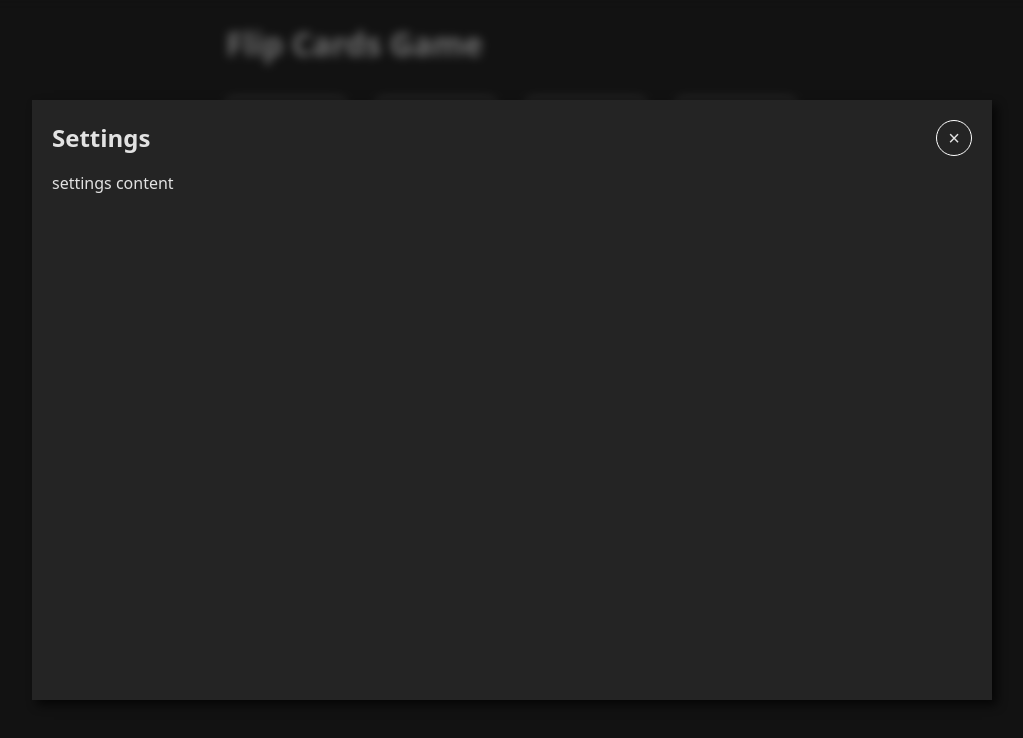
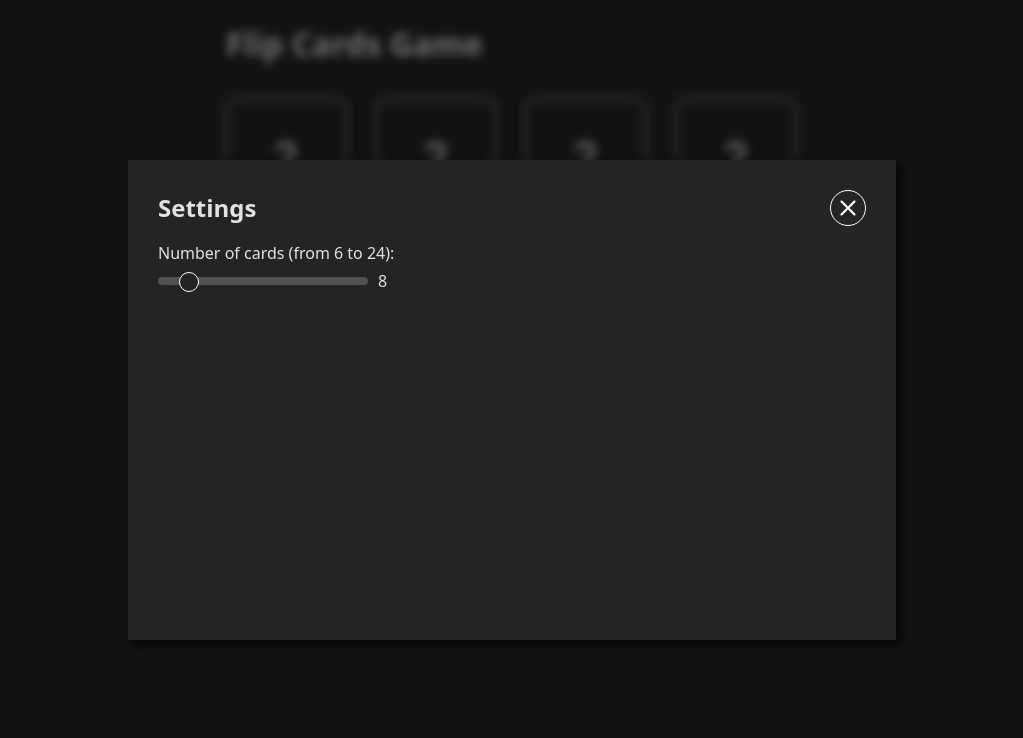
Before and after one commit to KaterinaShepeleva/flip-cards-game, a React (Vite) app: page / in a window 1280 px wide. Both pictures are taken after a click on the button "Settings". Shown: the top 738 px of the page, without its empty margins (128-1151 px from the left). Built offline with nearby package versions, Linux system fonts and the light colour scheme; a web font is replaced by a local one.

Commit message:
Added setting with a number of cards rendered on field

```diff
--- a/src/App.jsx
+++ b/src/App.jsx
@@ -19,6 +19,8 @@ function App() {
 
     const isModalOpen = useStore((state) => state.isModalOpen);
     const setModalOpen = useStore((state) => state.setModalOpen);
+    const currentCardsCount = useStore((state) => state.currentCardsCount);
+    const setCurrentCardsCount = useStore((state) => state.setCurrentCardsCount);
 
     const openCard = (currentCardPos) => {
         const cardsUpdated = [...cards];
@@ -115,6 +117,15 @@ function App() {
         setModalOpen(false);
     }
 
+    const applySettings = (newCardsCount) => {
+        if (currentCardsCount === newCardsCount) {
+            return;
+        }
+
+        setCurrentCardsCount(newCardsCount);
+        regenerateAllCards();
+    }
+
     return (
         <div className="game-container">
             <h1>Flip Cards Game</h1>
@@ -130,6 +141,7 @@ function App() {
             <SettingsModal
                 isOpen={isModalOpen}
                 closeModal={closeSettings}
+                onAfterClose={applySettings}
             />
         </div>
     );
--- a/src/components/GameField/GameField.jsx
+++ b/src/components/GameField/GameField.jsx
@@ -1,6 +1,7 @@
 import { useStore } from '/src/store.js';
+
+import './GameField.css';
 import Card from '/src/components/Card/Card.jsx';
-import './GameField.css';
 
 function GameField(props) {
     const { openCard } = props;
--- a/src/components/SettingsModal/SettingsModal.css
+++ b/src/components/SettingsModal/SettingsModal.css
@@ -13,11 +13,11 @@
     top: 50%;
     left: 50%;
     transform: translate(-50%, -50%);
-    width: 75vw;
-    height: 75vh;
+    width: 60vw;
+    height: 60vh;
     background-color: var(--bg-color);
     box-shadow: 5px 5px 10px 0 rgba(0, 0, 0, 0.7);
-    padding: 20px;
+    padding: 30px;
 }
 
 .settings-modal-header {
@@ -39,4 +39,31 @@
     width: 36px;
     height: 36px;
     padding: 0;
+    display: flex;
+    justify-content: center;
+    align-items: center;
 }
+
+.settings-modal-header .close .icon {
+    width: 75%;
+    height: 75%;
+}
+
+.set-cards-range {
+    margin: 10px 0 15px;
+}
+
+.set-cards-range .range-wrap {
+    display: flex;
+    align-items: center;
+    padding: 8px 0 5px;
+}
+
+.set-cards-range .range-value {
+    margin-left: 10px;
+    line-height: 1;
+}
+
+.set-cards-range input {
+    width: 210px;
+}
--- a/src/components/SettingsModal/SettingsModal.jsx
+++ b/src/components/SettingsModal/SettingsModal.jsx
@@ -1,16 +1,33 @@
+import { useState } from 'react';
 import Modal from 'react-modal';
 
-import './SettingsModal.css'
+import './SettingsModal.css';
+import { CARDS_COUNT_MAX, CARDS_COUNT_MIN } from '/src/constants.js';
+import { useStore } from '/src/store.js';
+import closeIcon from '/src/assets/close-icon.svg';
 
 Modal.setAppElement('#root');
 
 function SettingsModal(props) {
-    const { isOpen, closeModal } = props;
+    const { isOpen, closeModal, onAfterClose } = props;
+    const [cardsCount, setCardsCount] = useState(useStore((state) => state.currentCardsCount));
+
+    const setRangeCount = (event) => {
+        if (event.target.value === cardsCount) {
+            return;
+        }
+
+        setCardsCount(event.target.value);
+    };
+
+    // TODO: add ModalHeader component
+    // TODO: add timeout setting as radio buttons or range (preferably), or texfield for number
 
     return (
         <Modal
             isOpen={isOpen}
             onRequestClose={closeModal}
+            onAfterClose={() => onAfterClose(cardsCount)}
             shouldCloseOnOverlayClick={false}
             overlayClassName="settings-modal-overlay"
             className="settings-modal"
@@ -23,13 +40,39 @@ function SettingsModal(props) {
                     className="btn close"
                     onClick={closeModal}
                 >
-                    ×
+                    <img
+                        className="icon"
+                        src={closeIcon}
+                        alt="Close Modal"
+                        draggable="false"
+                    />
                 </button>
             </div>
 
-            <p>settings content</p>
+            <div className="settings-modal-body">
+                <div className="set-cards-range">
+                    <label>
+                        <span className="range-label">
+                            Number of cards ({`from ${CARDS_COUNT_MIN} to ${CARDS_COUNT_MAX}`}):
+                        </span>
+                        <div className="range-wrap">
+                            <input
+                                type="range"
+                                min={CARDS_COUNT_MIN}
+                                max={CARDS_COUNT_MAX}
+                                value={cardsCount}
+                                step="2"
+                                onChange={setRangeCount}
+                            />
+                            <span className="range-value">
+                                {cardsCount}
+                            </span>
+                        </div>
+                    </label>
+                </div>
+            </div>
         </Modal>
-    )
+    );
 }
 
 export default SettingsModal;
--- a/src/constants.js
+++ b/src/constants.js
@@ -1,5 +1,6 @@
 export const CARDS_COUNT_MIN = 6;
 export const CARDS_COUNT_MAX = 24;
+export const CARDS_COUNT_DEFAULT = 8;
 
 export const CARD_UNKNOWN = '❔';
 export const CARD_FLIP_TIMEOUT = 1000;
--- a/src/index.css
+++ b/src/index.css
@@ -21,6 +21,7 @@
 html,
 body {
   min-height: 100vh;
+  font-size: 16px;
 }
 
 body {
@@ -45,9 +46,63 @@ h2 {
   user-select: none;
   font-size: 14px;
   transition: background-color 0.2s;
+  position: relative;
 }
 
 .btn:hover,
 .btn:active {
   background: rgba(255, 255, 255, 0.2);
 }
+
+input[type=range] {
+  -webkit-appearance: none;
+  appearance: none;
+  background: transparent;
+  cursor: pointer;
+}
+
+input[type=range]::-webkit-slider-runnable-track {
+  background: rgba(255, 255, 255, 0.2);
+  height: 8px;
+  border-radius: 4px;
+}
+
+input[type=range]::-moz-range-track {
+  background: rgba(255, 255, 255, 0.2);
+  height: 8px;
+  border-radius: 4px;
+}
+
+input[type=range]::-webkit-slider-thumb {
+  -webkit-appearance: none;
+  appearance: none;
+  margin-top: -5px;
+  background-color: var(--bg-color);
+  height: 20px;
+  width: 20px;
+  border: 1px solid #fff;
+  border-radius: 50%;
+  transition: background-color 0.2s;
+}
+
+input[type=range]::-moz-range-thumb {
+  -webkit-appearance: none;
+  appearance: none;
+  margin-top: -6px;
+  background-color: var(--bg-color);
+  height: 20px;
+  width: 20px;
+  border: 1px solid #fff;
+  border-radius: 50%;
+  transition: background-color 0.2s;
+}
+
+input[type=range]:hover::-webkit-slider-thumb,
+input[type=range]:active::-webkit-slider-thumb {
+  background-color: #505050;
+}
+
+input[type=range]:hover::-moz-range-thumb,
+input[type=range]:active::-moz-range-thumb {
+  background-color: #505050;
+}
--- a/src/store.js
+++ b/src/store.js
@@ -1,19 +1,20 @@
 import { create } from 'zustand';
 import { generateGameField } from './utilities.js';
-
-const GAME_FIELD_LENGTH = 8;
-
-const createCardStore = (set) => ({
-    cards: generateGameField(GAME_FIELD_LENGTH),
-    setCards: (cards) => set(() => ({ cards })),
-    openedCardsPair: [null, null], // stores two cards that were already flipped
-    setOpenedCards: (openedCardsPair) => set(() => ({ openedCardsPair })),
-    startNewGame: () => set(() => ({ cards: generateGameField(GAME_FIELD_LENGTH) })),
-});
+import { CARDS_COUNT_DEFAULT } from './constants.js';
 
 const createSettingsStore = (set) => ({
     isModalOpen: false,
     setModalOpen: (isModalOpen) => set(() => ({ isModalOpen })),
+    currentCardsCount: CARDS_COUNT_DEFAULT,
+    setCurrentCardsCount: (currentCardsCount) => set(() => ({ currentCardsCount })),
+});
+
+const createCardStore = (set) => ({
+    cards: generateGameField(CARDS_COUNT_DEFAULT),
+    setCards: (cards) => set(() => ({ cards })),
+    openedCardsPair: [null, null], // stores two cards that were already flipped
+    setOpenedCards: (openedCardsPair) => set(() => ({ openedCardsPair })),
+    startNewGame: () => set((state) => ({ cards: generateGameField(state.currentCardsCount) })),
 });
 
 export const useStore = create((...a) => ({
```
Also changed, not shown: src/assets/close-icon.svg (added).
